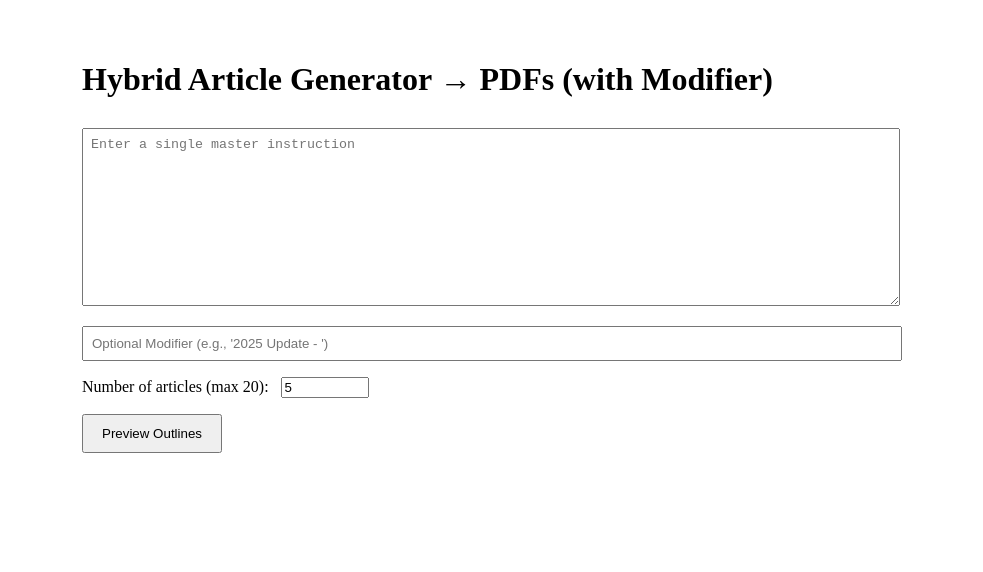
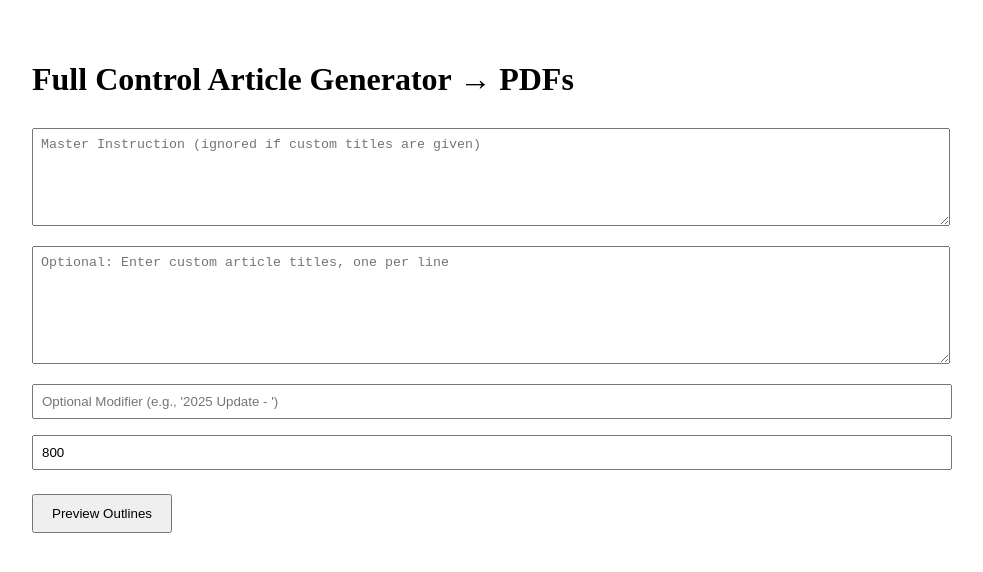
Before and after one commit to samwillson0065-ctrl/pdfbluk, a Next.js app: page / in a window 1280 px wide. Shown: the top 572 px of the page, without its empty margins (158-1141 px from the left). Built offline with nearby package versions, Linux system fonts and the light colour scheme; sample sign-in values are in the browser's storage.

Commit message:
Add files via upload

```diff
--- a/package.json
+++ b/package.json
@@ -1,5 +1,5 @@
 {
-  "name": "my-pdf-app-with-chatgpt-hybrid-modifier",
+  "name": "my-pdf-app-with-chatgpt-fullcontrol",
   "scripts": {
     "dev": "next dev",
     "build": "next build",
--- a/pages/api/generate-outlines.js
+++ b/pages/api/generate-outlines.js
@@ -12,12 +12,21 @@ function sanitizeFileName(name) {
 
 export default async function handler(req, res) {
   if (req.method !== "POST") return res.status(405).json({ error: "Method not allowed" });
-  const { instruction, count = 5 } = req.body || {};
+  const { instruction, titles = [], count = 5, wordLength = 800 } = req.body || {};
+
+  let articles = [];
+  if (titles.length > 0) {
+    // use provided titles
+    articles = titles.map((t, idx) => ({
+      title: t,
+      filename: sanitizeFileName(t || ("article_" + (idx+1))) + ".pdf",
+      outline: "Custom title provided, outline not generated.",
+    }));
+  } else {
+    if (!instruction || instruction.trim().length < 5) {
+      return res.status(400).json({ error: "Please provide a valid instruction or custom titles." });
+    }
     const n = Math.min(Math.max(parseInt(count || 5, 10), 1), 20);
-  if (!instruction || instruction.trim().length < 5) {
-    return res.status(400).json({ error: "Please provide a valid instruction." });
-  }
-
     const prompt = `Generate ${n} unique article ideas with outlines as JSON.
 Each item must have this structure:
 {
@@ -38,25 +47,20 @@ Each item must have this structure:
       });
 
       let text = completion.choices?.[0]?.message?.content || "[]";
-    let arr = [];
       try {
-      arr = JSON.parse(text);
+        articles = JSON.parse(text);
       } catch {
-      arr = [];
+        articles = [];
       }
-
-    const used = new Set();
-    arr = arr.map((a, idx) => {
-      let fn = sanitizeFileName(a.filename || a.title || "article_" + (idx+1));
-      let suffix = 1;
-      while (used.has(fn)) fn = fn + "_" + (++suffix);
-      used.add(fn);
-      return { title: a.title || "Article " + (idx+1), filename: fn + ".pdf", outline: a.outline || "" };
-    });
-
-    res.status(200).json({ articles: arr });
+      articles = articles.map((a, idx) => ({
+        title: a.title || ("Article " + (idx+1)),
+        filename: sanitizeFileName(a.filename || a.title || "article_" + (idx+1)) + ".pdf",
+        outline: a.outline || "",
+      }));
     } catch (err) {
       console.error("Outline error:", err);
-    res.status(500).json({ error: "Error generating outlines" });
+      return res.status(500).json({ error: "Error generating outlines" });
     }
   }
+  res.status(200).json({ articles });
+}
--- a/pages/api/generate-zip-from-outlines.js
+++ b/pages/api/generate-zip-from-outlines.js
@@ -22,20 +22,12 @@ function pdfBufferFrom(title, content) {
   });
 }
 
-async function expandOutline(title, outline, instruction) {
-  const prompt = `Expand the following outline into a detailed article of 700-800 words.
-It must include:
-- Clear headings/subheadings
-- Smooth flow based on outline points
-- Professional blog tone
-- Include FAQs at the end
-- Integrate relevant keywords naturally
-Return only the article text.
-
+async function expandIfNeeded(title, outline, wordLength) {
+  if (outline && !outline.startsWith("Custom title")) {
+    const prompt = `Expand the following outline into a detailed article of about ${wordLength} words.
+Include headings, FAQs at the end, and professional blog tone.
 TITLE: ${title}
-OUTLINE: ${outline}
-MASTER INSTRUCTION: ${instruction}`;
-
+OUTLINE: ${outline}`;
     const completion = await openai.chat.completions.create({
       model: "gpt-4o-mini",
       messages: [
@@ -45,13 +37,14 @@ MASTER INSTRUCTION: ${instruction}`;
       temperature: 0.9,
       max_tokens: 1500,
     });
-
     return completion.choices?.[0]?.message?.content || "";
+  }
+  return "";
 }
 
 export default async function handler(req, res) {
   if (req.method !== "POST") return res.status(405).json({ error: "Method not allowed" });
-  const { outlines = [], modifier = "" } = req.body || {};
+  const { outlines = [], modifier = "", wordLength = 800 } = req.body || {};
   if (!Array.isArray(outlines) || outlines.length === 0) {
     return res.status(400).json({ error: "No outlines provided." });
   }
@@ -69,7 +62,10 @@ export default async function handler(req, res) {
   try {
     for (const art of outlines) {
       const fullTitle = modifier + art.title;
-      const content = await expandOutline(fullTitle, art.outline, "Master instruction context");
+      let content = art.content || "";
+      if (!content || content === art.outline) {
+        content = await expandIfNeeded(fullTitle, art.outline, wordLength);
+      }
       const pdfBuf = await pdfBufferFrom(fullTitle, content);
       archive.append(pdfBuf, { name: art.filename });
     }
--- a/pages/index.js
+++ b/pages/index.js
@@ -10,25 +10,34 @@ export default function Home() {
   }, [router]);
 
   const [instruction, setInstruction] = useState("");
+  const [titlesInput, setTitlesInput] = useState("");
   const [modifier, setModifier] = useState("");
-  const [count, setCount] = useState(5);
-  const [outlineList, setOutlineList] = useState([]);
+  const [wordLength, setWordLength] = useState(800);
+  const [articles, setArticles] = useState([]);
+  const [progress, setProgress] = useState("");
   const [loading, setLoading] = useState(false);
-  const [progress, setProgress] = useState("");
 
   const handlePreview = async () => {
     setLoading(true);
-    setProgress("Generating titles and outlines...");
+    setProgress("Generating outlines...");
     try {
+      const titles = titlesInput
+        .split("\n")
+        .map(t => t.trim())
+        .filter(Boolean);
+      const body = titles.length > 0
+        ? { titles, modifier, wordLength }
+        : { instruction, modifier, wordLength, count: 5 };
+
       const res = await fetch("/api/generate-outlines", {
         method: "POST",
         headers: { "Content-Type": "application/json" },
-        body: JSON.stringify({ instruction, count: Number(count) || 5 }),
+        body: JSON.stringify(body),
       });
       const data = await res.json();
       if (data.error) throw new Error(data.error);
-      setOutlineList(data.articles || []);
-      setProgress(`Preview ready: ${data.articles.length} outlines.`);
+      setArticles(data.articles || []);
+      setProgress(`Preview ready: ${data.articles.length} articles.`);
     } catch (err) {
       alert(err.message);
       setProgress("");
@@ -38,12 +47,12 @@ export default function Home() {
   };
 
   const handleDownload = async () => {
-    setProgress("Generating ZIP with full articles...");
+    setProgress("Generating ZIP...");
     try {
       const res = await fetch("/api/generate-zip-from-outlines", {
         method: "POST",
         headers: { "Content-Type": "application/json" },
-        body: JSON.stringify({ outlines: outlineList, modifier }),
+        body: JSON.stringify({ outlines: articles, modifier, wordLength }),
       });
       const blob = await res.blob();
       const url = URL.createObjectURL(blob);
@@ -59,15 +68,28 @@ export default function Home() {
     }
   };
 
+  const updateArticle = (idx, field, value) => {
+    const newArticles = [...articles];
+    newArticles[idx][field] = value;
+    setArticles(newArticles);
+  };
+
   return (
-    <div style={{ padding: "2rem", maxWidth: 800, margin: "auto" }}>
-      <h1>Hybrid Article Generator → PDFs (with Modifier)</h1>
+    <div style={{ padding: "2rem", maxWidth: 900, margin: "auto" }}>
+      <h1>Full Control Article Generator → PDFs</h1>
 
       <textarea
-        style={{ width: "100%", height: 160, margin: "8px 0", padding: "8px" }}
-        placeholder="Enter a single master instruction"
+        style={{ width: "100%", height: 80, margin: "8px 0", padding: "8px" }}
+        placeholder="Master Instruction (ignored if custom titles are given)"
         value={instruction}
         onChange={(e) => setInstruction(e.target.value)}
+      />
+
+      <textarea
+        style={{ width: "100%", height: 100, margin: "8px 0", padding: "8px" }}
+        placeholder="Optional: Enter custom article titles, one per line"
+        value={titlesInput}
+        onChange={(e) => setTitlesInput(e.target.value)}
       />
 
       <input
@@ -77,17 +99,13 @@ export default function Home() {
         onChange={(e) => setModifier(e.target.value)}
       />
 
-      <label style={{ display: "block", marginTop: 8 }}>
-        Number of articles (max 20):{" "}
-        <input
-          type="number"
-          min="1"
-          max="20"
-          value={count}
-          onChange={(e) => setCount(e.target.value)}
-          style={{ width: 80, marginLeft: 8 }}
-        />
-      </label>
+      <input
+        type="number"
+        style={{ width: "100%", margin: "8px 0", padding: "8px" }}
+        placeholder="Word length (e.g., 800)"
+        value={wordLength}
+        onChange={(e) => setWordLength(e.target.value)}
+      />
 
       <button
         onClick={handlePreview}
@@ -99,23 +117,33 @@ export default function Home() {
 
       {progress && <p style={{ marginTop: 10 }}>{progress}</p>}
 
-      {outlineList.length > 0 && (
+      {articles.length > 0 && (
         <div style={{ marginTop: 20 }}>
-          <h3>Planned Articles:</h3>
-          <ul>
-            {outlineList.map((a, i) => (
-              <li key={i}>
-                <b>{modifier}{a.title}</b><br/>
-                <i>{a.outline}</i><br/>
-                Filename: {a.filename}
-              </li>
-            ))}
-          </ul>
+          <h3>Articles (Editable):</h3>
+          {articles.map((a, i) => (
+            <div key={i} style={{ border: "1px solid #ccc", padding: 10, marginBottom: 10 }}>
+              <input
+                style={{ width: "100%", margin: "4px 0", padding: "6px" }}
+                value={a.title}
+                onChange={(e) => updateArticle(i, "title", e.target.value)}
+              />
+              <input
+                style={{ width: "100%", margin: "4px 0", padding: "6px" }}
+                value={a.filename}
+                onChange={(e) => updateArticle(i, "filename", e.target.value)}
+              />
+              <textarea
+                style={{ width: "100%", height: 150, margin: "4px 0", padding: "6px" }}
+                value={a.content || a.outline}
+                onChange={(e) => updateArticle(i, "content", e.target.value)}
+              />
+            </div>
+          ))}
           <button
             onClick={handleDownload}
             style={{ padding: "10px 18px", marginTop: 16 }}
           >
-            Download ZIP of Full PDFs
+            Download ZIP of PDFs
           </button>
         </div>
       )}
```
Lines whose indentation alone changed are shown as unchanged.
